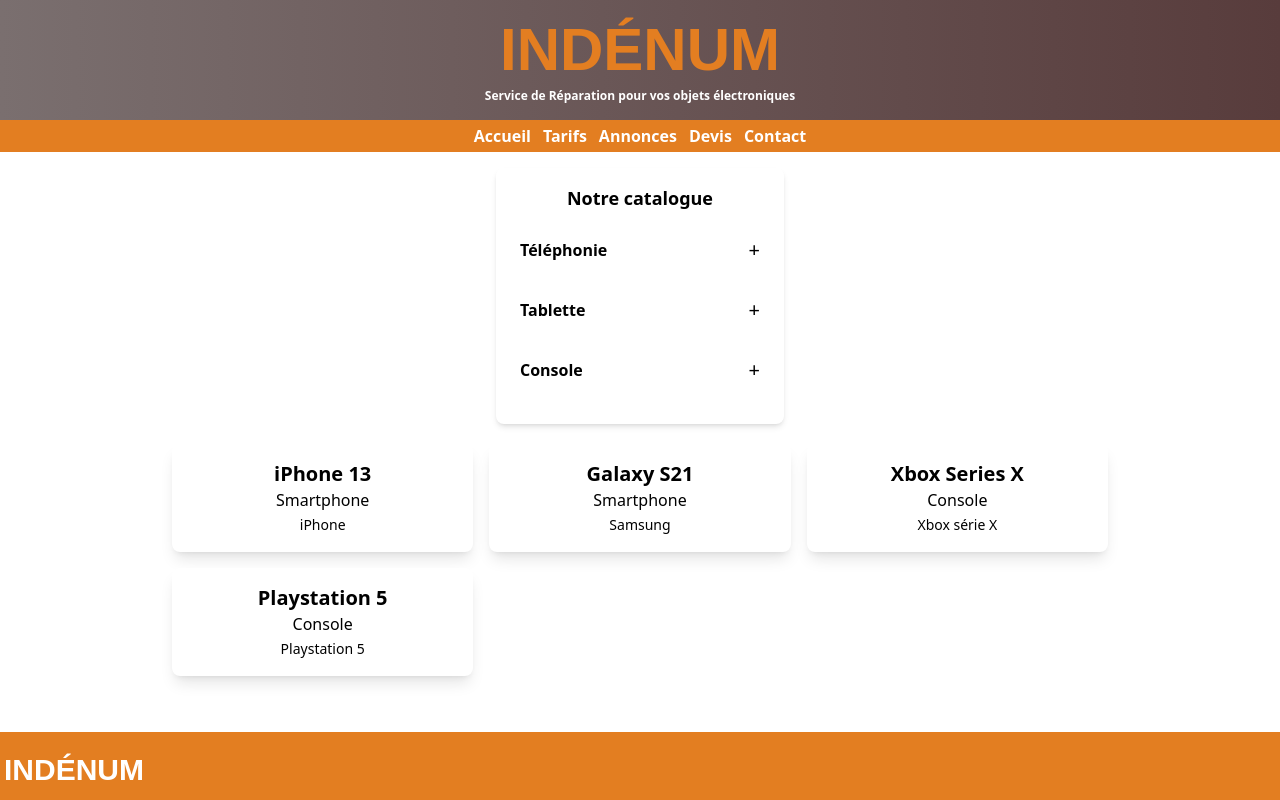
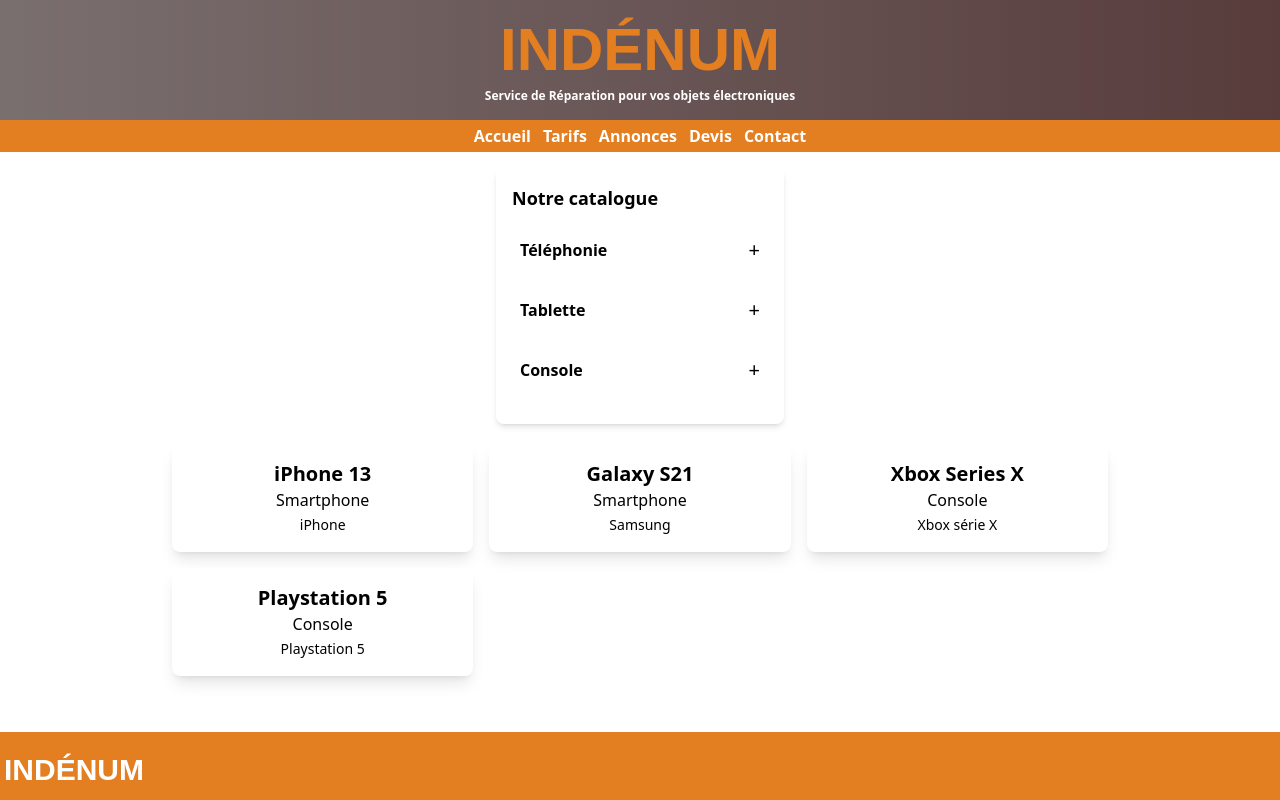
Before and after one commit to jo33200/indenum, a React (Vite) app: page /rates in a window 1280 px wide. Shown: the top 800 px of the page. Built offline with nearby package versions, Linux system fonts and the light colour scheme; a web font is replaced by a local one.

Commit message:
Refactor CardFilterPage component to update the styling of filter labels and checkboxes

```diff
--- a/src/pages/rates/rates.jsx
+++ b/src/pages/rates/rates.jsx
@@ -68,7 +68,7 @@ const CardFilterPage = () => {
     <div className="container mx-auto p-4 flex flex-col items-center gap-5">
       {/* Conteneur des filtres, aligné à gauche avec Flexbox */}
       <div className="w-72 p-4 bg-gray-100 shadow-md rounded-lg">
-        <h2 className="text-lg font-bold mb-4">Notre catalogue</h2>
+        <h2 className="text-lg text-left font-bold mb-4">Notre catalogue</h2>
 
         {/* Parcourir les catégories de filtres */}
         {filterData.map((filter) => (
@@ -103,7 +103,7 @@ const CardFilterPage = () => {
                       {openCategories[subcat.subcategory] && (
                         <div className="ml-4 mt-1">
                           {subcat.subSubcategories.map((subSubcat) => (
-                            <div key={subSubcat} className="mt-1">
+                            <div key={subSubcat} className="mt-1 flex items-center">
                               <label className="inline-flex items-center">
                                 <input
                                   type="checkbox"
@@ -122,7 +122,7 @@ const CardFilterPage = () => {
                   ))
                 ) : (
                   filter.subcategories.map((subcategory) => (
-                    <div key={subcategory} className="ml-4 mb-2">
+                    <div key={subcategory} className="ml-4 mb-2 flex">
                       <label className="inline-flex items-center">
                         <input
                           type="checkbox"
```
